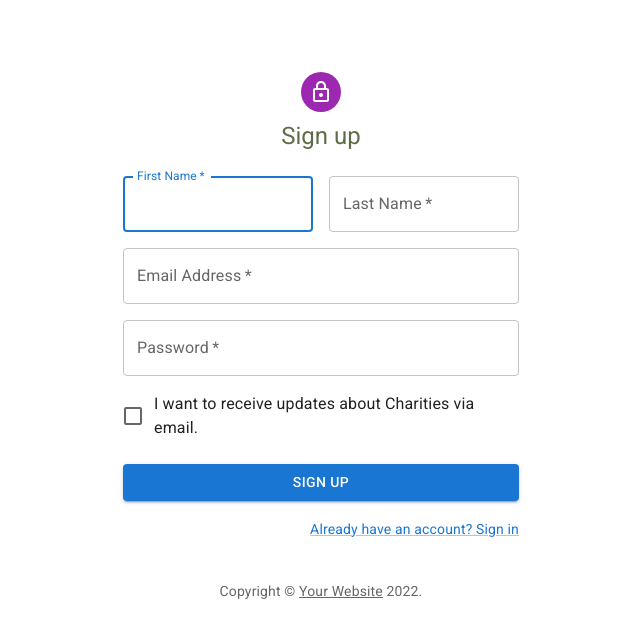
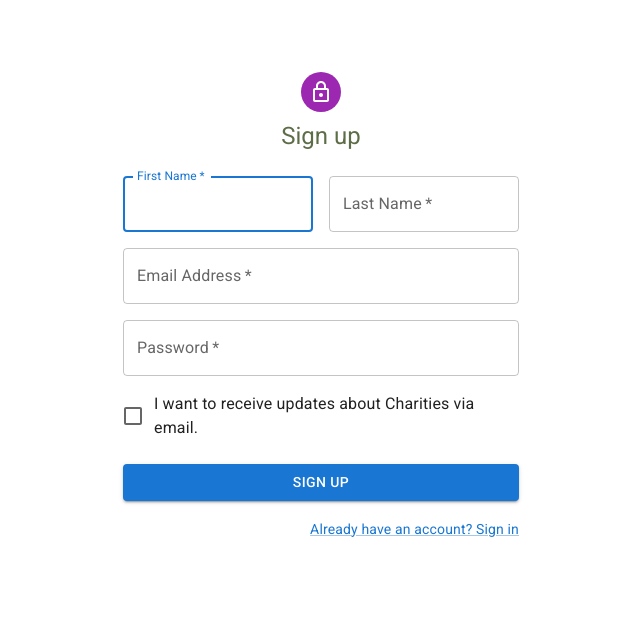
Before and after one commit to elliscj/GivingTree, a React (Create React App) app in the folder client/: page / in a window 1280 px wide. Shown: the top 638 px of the page, without its empty margins (319-959 px from the left). Built offline with nearby package versions, Linux system fonts and the light colour scheme.

Commit message:
Update SignUp.js
removed copyright

```diff
--- a/client/src/components/SignUp.js
+++ b/client/src/components/SignUp.js
@@ -137,7 +137,6 @@ export default function SignUp() {
             </Grid>
           </Box>
         </Box>
-        <Copyright sx={{ mt: 5 }} />
       </Container>
     </ThemeProvider>
   );
```
